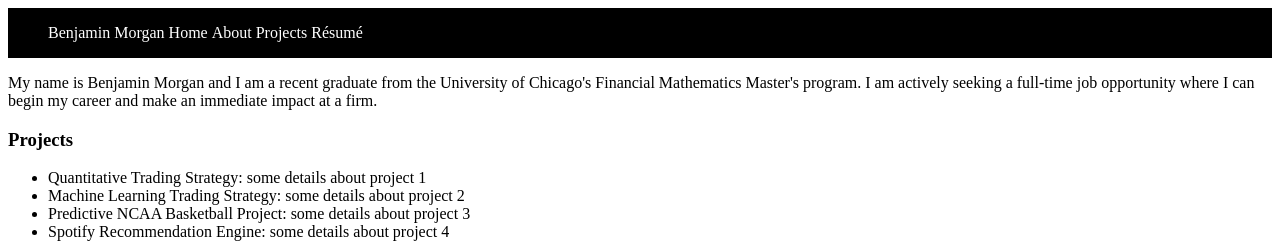
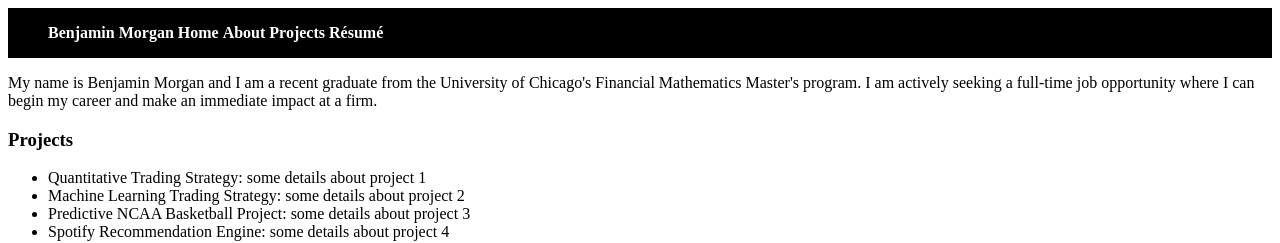
Before and after one commit to bmorgan0921/bmorgan0921.github.io, a Jekyll site: the page built from index.html, in a window 1280 px wide. Shown: the top 243 px of the page. Built offline with Jekyll 4.4.1, drawn with Linux system fonts in a browser that asks for light colours.

Commit message:
topnav ul

```diff
--- a/css/main.css
+++ b/css/main.css
@@ -5,4 +5,5 @@
 .topnav ul li.name { display: inline; color: white; text-align: left;}
 .topnav ul li.section { display: inline; color: white; text-align: right;}
 .topnav ul li a {color:white; text-decoration: none;}
+.topnav ul { list-style: none; font-weight: bold;}
 .nav {padding: 0px; border-width: 0 0 1px; top:0;}
```
